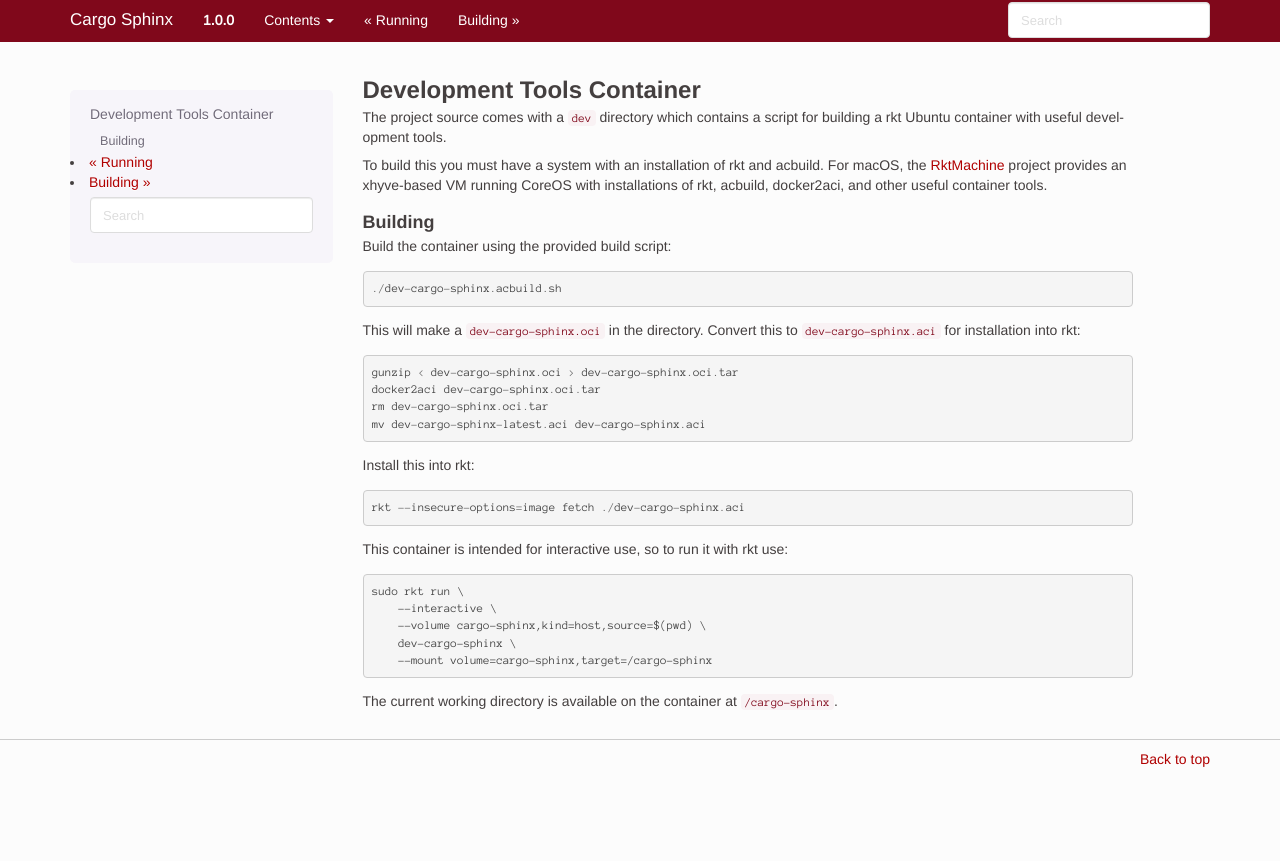
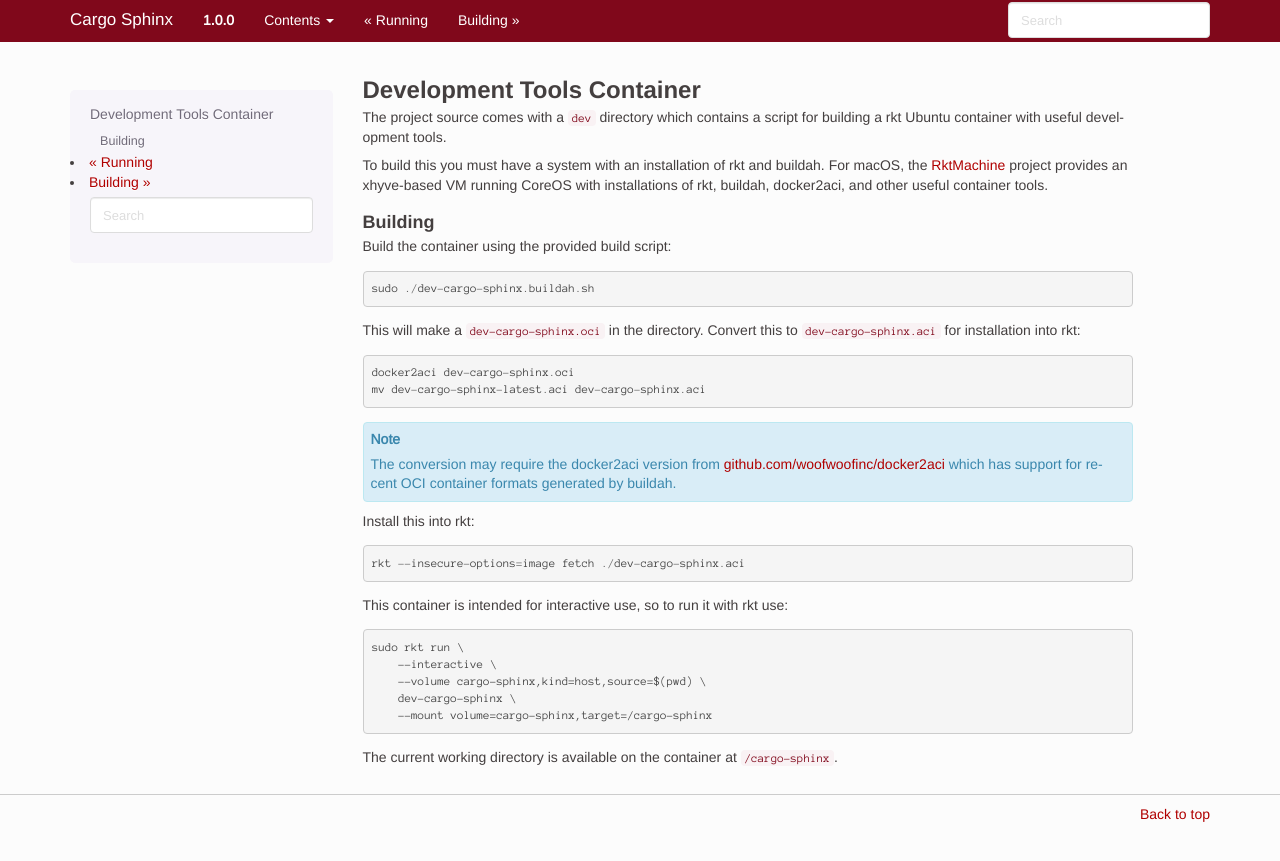
Before and after one commit to woofwoofinc/cargo-sphinx, a Sphinx documentation site: the page built from docs/dev.rst, in a window 1280 px wide. Shown: the top 861 px of the page. Built offline with Sphinx 7.4.7, drawn with Linux system fonts in a browser that asks for light colours.

Commit message:
Move to buildah for OCI development container build.

```diff
--- a/docs/dev.rst
+++ b/docs/dev.rst
@@ -5,9 +5,9 @@ Development Tools Container
 The project source comes with a ``dev`` directory which contains a script for
 building a rkt Ubuntu container with useful development tools.
 
-To build this you must have a system with an installation of rkt and acbuild.
+To build this you must have a system with an installation of rkt and buildah.
 For macOS, the RktMachine_ project provides an xhyve-based VM running CoreOS
-with installations of rkt, acbuild, docker2aci, and other useful container
+with installations of rkt, buildah, docker2aci, and other useful container
 tools.
 
 .. _RktMachine: https://github.com/woofwoofinc/rktmachine
@@ -19,17 +19,22 @@ Build the container using the provided build script:
 
 ::
 
-    ./dev-cargo-sphinx.acbuild.sh
+    sudo ./dev-cargo-sphinx.buildah.sh
 
 This will make a ``dev-cargo-sphinx.oci`` in the directory. Convert this to
 ``dev-cargo-sphinx.aci`` for installation into rkt:
 
 ::
 
-    gunzip < dev-cargo-sphinx.oci > dev-cargo-sphinx.oci.tar
-    docker2aci dev-cargo-sphinx.oci.tar
-    rm dev-cargo-sphinx.oci.tar
+    docker2aci dev-cargo-sphinx.oci
     mv dev-cargo-sphinx-latest.aci dev-cargo-sphinx.aci
+
+.. NOTE::
+   The conversion may require the docker2aci version from
+   `github.com/woofwoofinc/docker2aci`_ which has support for recent OCI
+   container formats generated by buildah.
+
+.. _github.com/woofwoofinc/docker2aci: https://github.com/woofwoofinc/docker2aci
 
 Install this into rkt:
 
```
Also changed, not shown: 2 other files.
